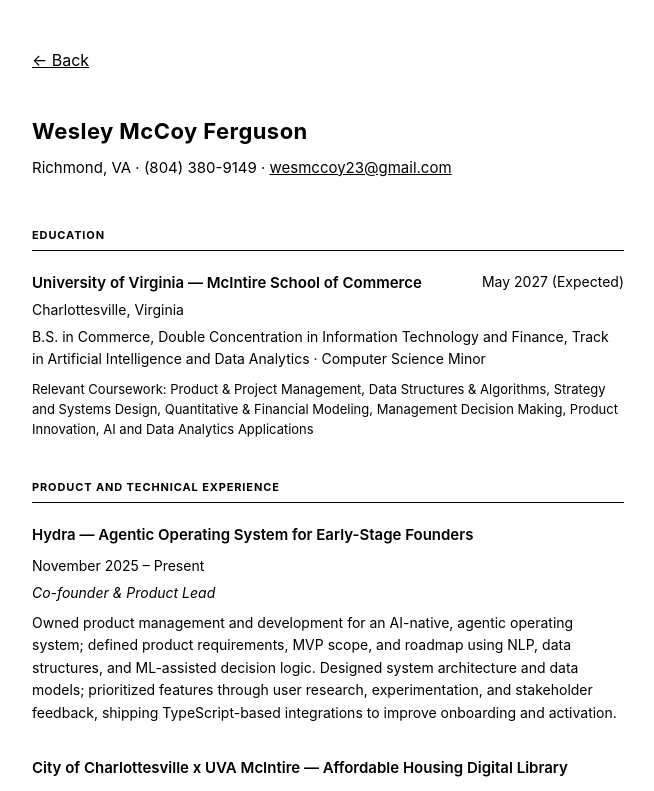
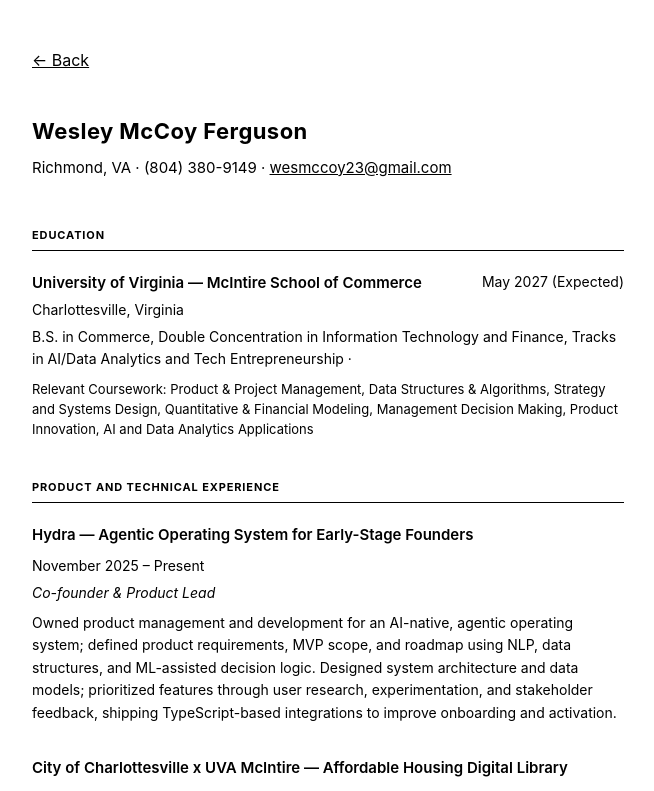
Before and after one commit to airferg/portfolio, a Next.js app: page /resume in a window 1280 px wide. Shown: the top 791 px of the page, without its empty margins (312-966 px from the left). Built offline with nearby package versions, Linux system fonts and the light colour scheme.

Commit message:
resume fix

```diff
--- a/app/resume/page.tsx
+++ b/app/resume/page.tsx
@@ -29,7 +29,7 @@
           </div>
           <p className={styles.location}>Charlottesville, Virginia</p>
           <p className={styles.detail}>
-            B.S. in Commerce, Double Concentration in Information Technology and Finance, Track in Artificial Intelligence and Data Analytics · Computer Science Minor
+            B.S. in Commerce, Double Concentration in Information Technology and Finance, Tracks in AI/Data Analytics and Tech Entrepreneurship ·
           </p>
           <p className={styles.coursework}>
             Relevant Coursework: Product & Project Management, Data Structures & Algorithms, Strategy and Systems Design, Quantitative & Financial Modeling, Management Decision Making, Product Innovation, AI and Data Analytics Applications
```
